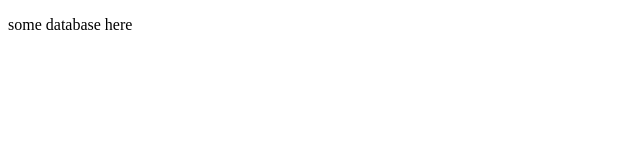
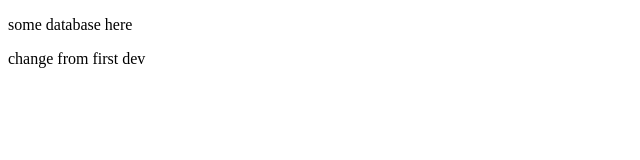
Before and after one commit to SimonNU19/testGitHub, a plain HTML site: page database.html in a window 1280 px wide. Shown: the whole page, without its empty margins (0-640 px from the left). Drawn offline with Linux system fonts and the light colour scheme.

Commit message:
changes from 1st developer

```diff
--- a/database.html
+++ b/database.html
@@ -6,5 +6,6 @@
   </head>
   <body>
     <p>some database here</p>
+    <p>change from first dev</p>
   </body>
 </html>
```
